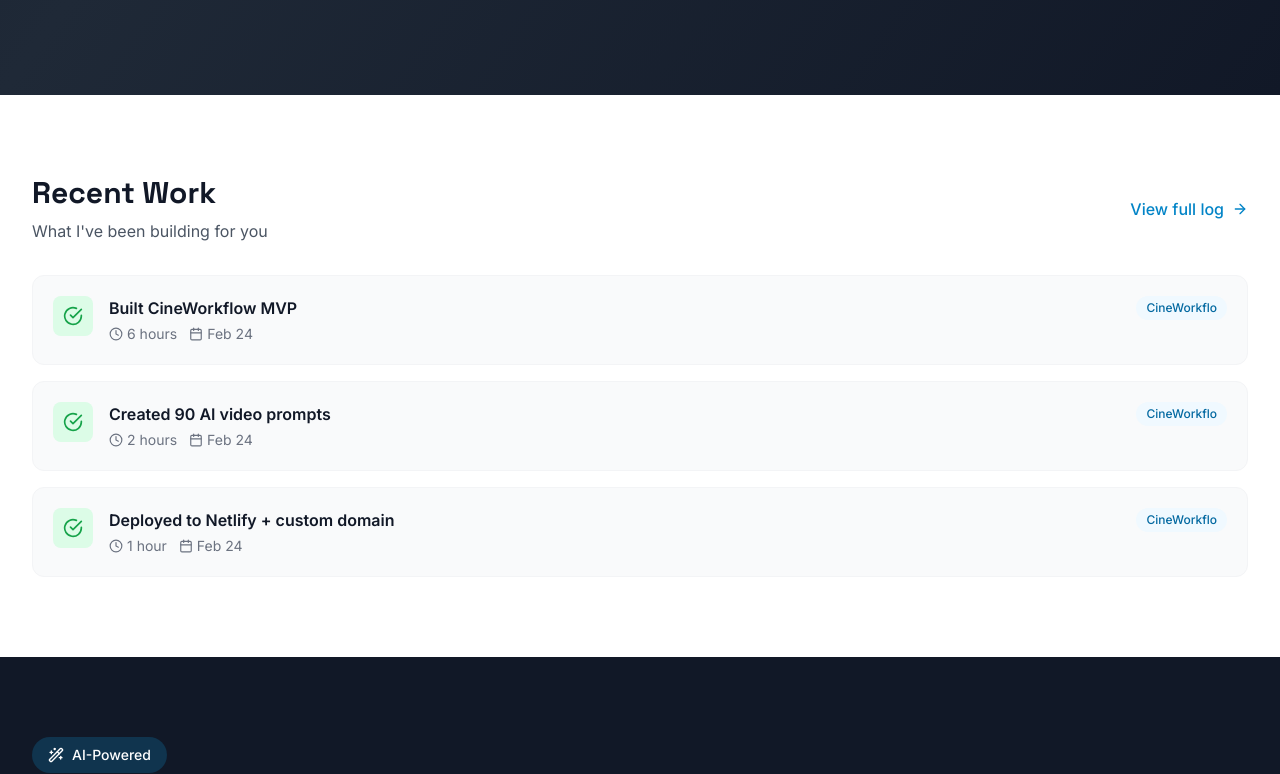
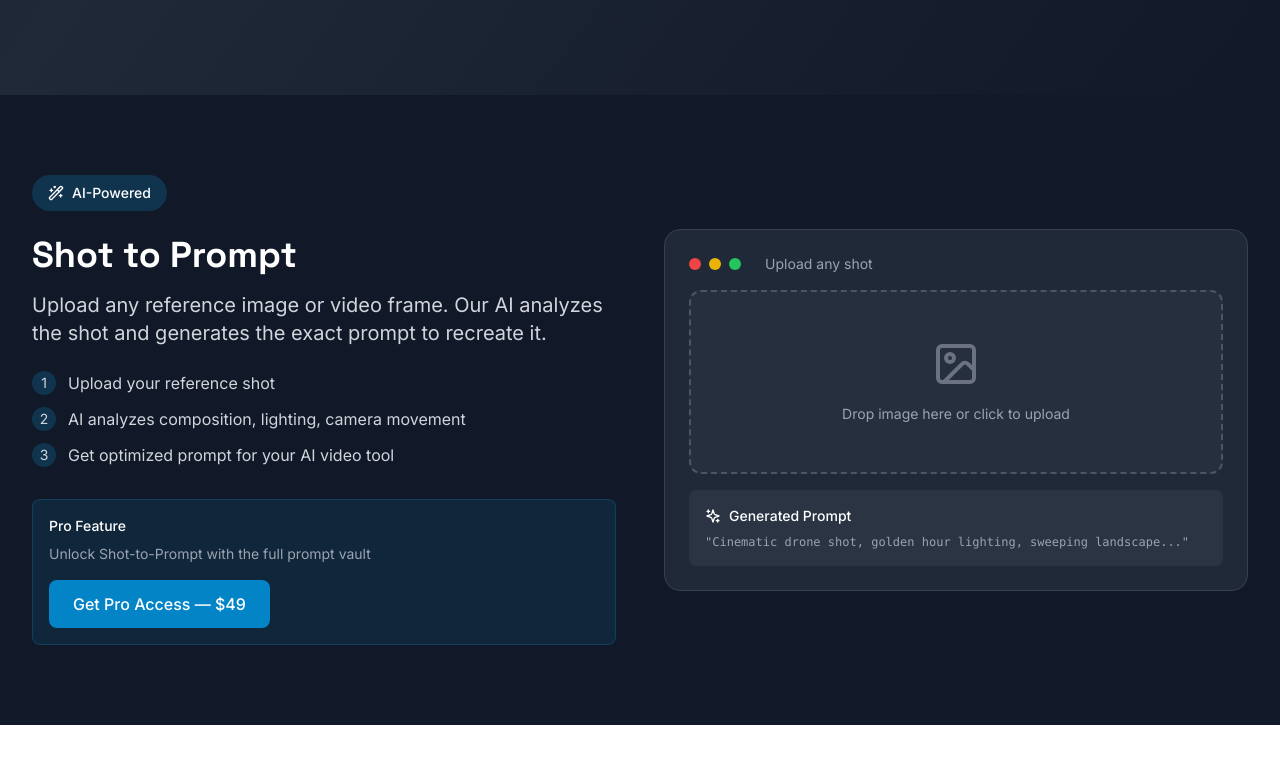
Before and after one commit to sakaarpuri/Cineworkflo, a React (Vite) app: page / in a window 1280 px wide. Shown: the part 1730-2504 px from the top of the page. Built offline with nearby package versions, Linux system fonts and the light colour scheme; the HTML template or start-up script is replaced by a standard one.

Commit message:
Remove work tracking from CineWorkflo - keep only on separate Goals Dashboard

```diff
--- a/src/App.jsx
+++ b/src/App.jsx
@@ -2,14 +2,12 @@ import React from 'react'
 import { BrowserRouter as Router, Routes, Route } from 'react-router-dom'
 import Header from './components/Header'
 import HeroGallery from './components/HeroGallery'
-import WorkPreview from './components/WorkPreview'
 import Features from './components/Features'
 import PromptVault from './components/PromptVault'
 import ShotToPrompt from './components/ShotToPrompt'
 import Pricing from './components/Pricing'
 import Footer from './components/Footer'
 import Success from './components/Success'
-import WorkLog from './components/WorkLog'
 
 function App() {
   return (
@@ -21,7 +19,6 @@ function App() {
             <Route path="/" element={
               <>
                 <HeroGallery />
-                <WorkPreview />
                 <ShotToPrompt preview={true} />
                 <Features />
                 <PromptVault preview={true} />
@@ -30,7 +27,6 @@ function App() {
             } />
             <Route path="/prompts" element={<PromptVault />} />
             <Route path="/shot-to-prompt" element={<ShotToPrompt />} />
-            <Route path="/work-log" element={<WorkLog />} />
             <Route path="/success" element={<Success />} />
           </Routes>
         </main>
--- a/src/components/Footer.jsx
+++ b/src/components/Footer.jsx
@@ -21,7 +21,6 @@ export default function Footer() {
             <ul className="space-y-2">
               <li><Link to="/prompts" className="hover:text-white transition-colors">Prompt Vault</Link></li>
               <li><Link to="/shot-to-prompt" className="hover:text-white transition-colors">Shot to Prompt</Link></li>
-              <li><Link to="/work-log" className="hover:text-white transition-colors">Work Log</Link></li>
               <li><a href="#pricing" className="hover:text-white transition-colors">Pricing</a></li>
             </ul>
           </div>
```
Also changed, not shown: 1 other file (tests, documents, lock files or other folders).
